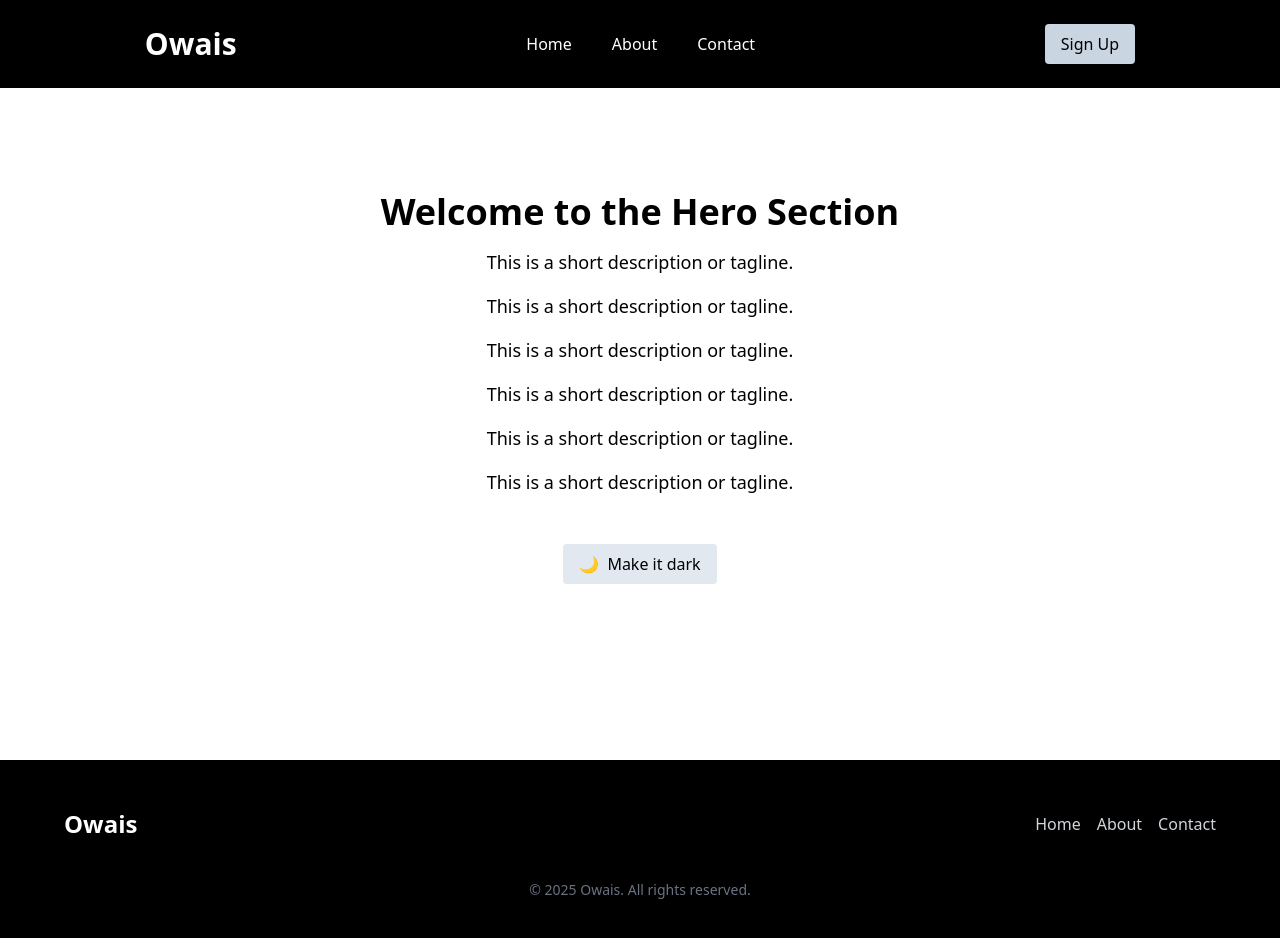
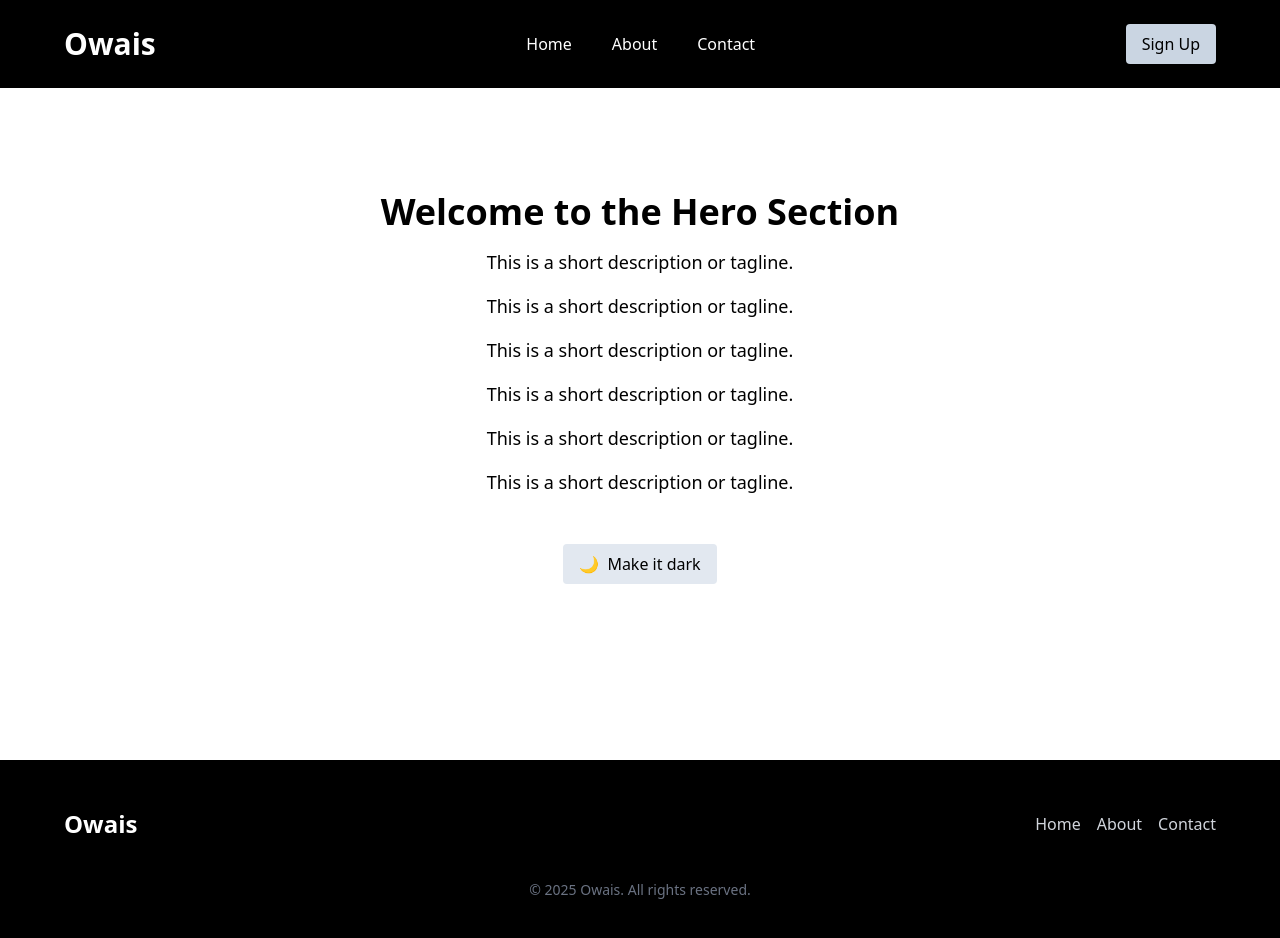
Before and after one commit to Owaisi123/Toogle-App, a React (Vite) app: page / in a window 1280 px wide. Shown: the top 938 px of the page. Built offline with nearby package versions, Linux system fonts and the light colour scheme.

Commit message:
Update Header.jsx

```diff
--- a/src/Component/Header.jsx
+++ b/src/Component/Header.jsx
@@ -2,16 +2,20 @@ import React from 'react';
 
 const Header = () => {
   return (
-    <div className='flex justify-around items-center bg-black text-white py-6'>
-      <h1 className='text-3xl font-bold'>Owais</h1>
-      <ul className='flex gap-10 cursor-pointer'>
-        <li>Home</li>
-        <li>About</li>
-        <li>Contact</li>
-      </ul>
-      <button className='bg-slate-300 px-4 py-2 rounded-sm text-black'>
-        Sign Up
-      </button>
+    <div className="bg-black text-white py-6 px-4">
+      <div className="flex flex-col md:flex-row items-center justify-between max-w-6xl mx-auto gap-4">
+        <h1 className="text-3xl font-bold">Owais</h1>
+
+        <ul className="flex flex-col md:flex-row gap-4 md:gap-10 items-center">
+          <li className="cursor-pointer">Home</li>
+          <li className="cursor-pointer">About</li>
+          <li className="cursor-pointer">Contact</li>
+        </ul>
+
+        <button className="bg-slate-300 px-4 py-2 rounded-sm text-black">
+          Sign Up
+        </button>
+      </div>
     </div>
   );
 };
```
